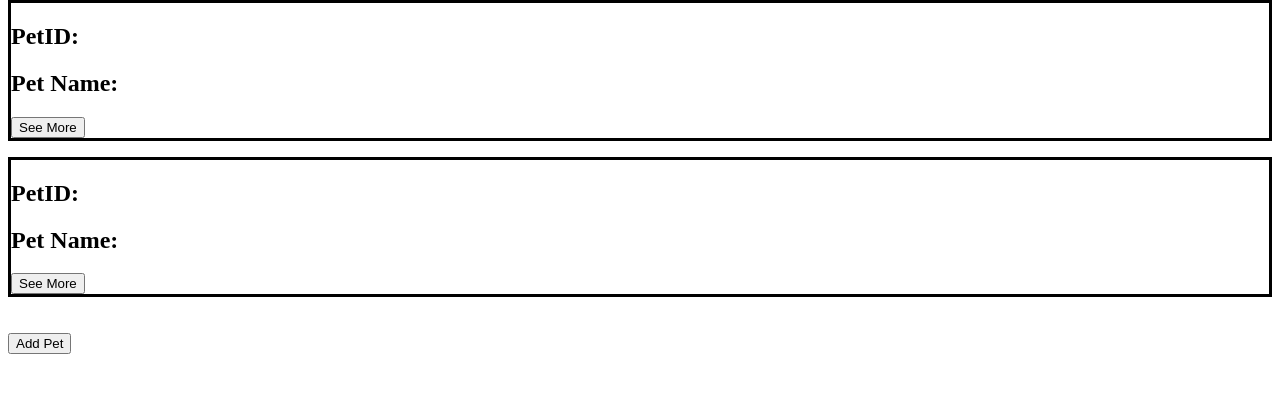
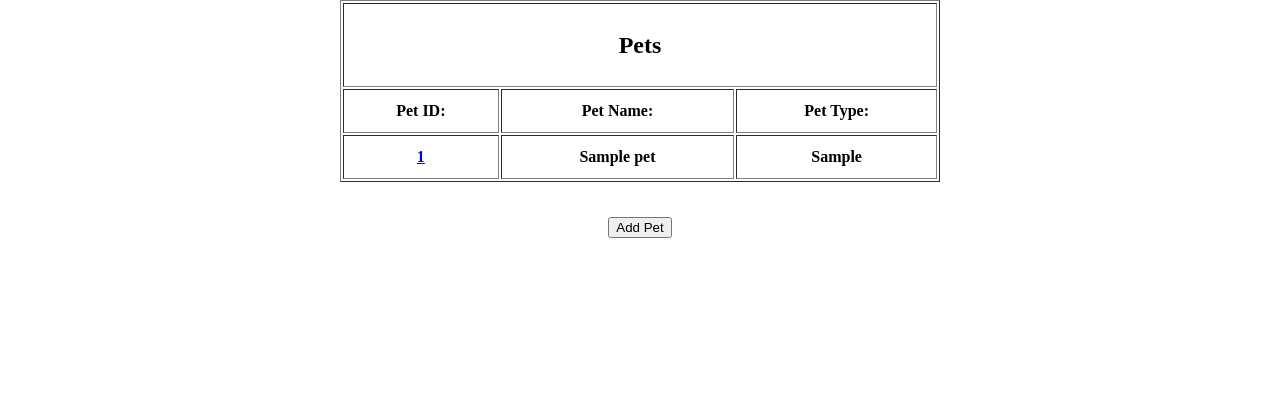
Before and after one commit to waisekoh/PetCare, a PHP site: page /Pets.php in a window 1280 px wide. Shown: the part 93-486 px from the top of the page. Run offline with PHP 8.4, Linux system fonts and the light colour scheme; the visitor is signed in with stand-in values (Sample User, id 1); tables that the repository leaves empty hold one stand-in row (values such as "Sample post"); lists and menus that the app fills with data are empty; some libraries are stand-ins or nearby versions.

Commit message:
Add files via upload

```diff
--- a/Pets.php
+++ b/Pets.php
@@ -1,4 +1,10 @@
-<? php
+<?php
+session_start();
+include('db.php');
+$ownerid = $_SESSION['id'];
+#$ownerid = '1';
+$query = "SELECT * FROM pets WHERE oid = $ownerid";
+$result = mysqli_query($con, $query);
 ?>
 <!DOCTYPE html>
 <html lang="en">
@@ -10,7 +16,7 @@
 
     <body>
             <div class="topnav">
-                <a href="login-ed_owner.php">Home</a> <!-- add js-->
+                <a href=login-ed_owner.php>Home</a> <!-- add js-->
                 <a href=Profile.php>Profile</a> <!-- add js-->
                 <a class="active" href=Pets.php>Pets</a> <!-- add js-->
                 <a href=Ownerhistory.php>History</a> <!-- add js-->
@@ -22,26 +28,52 @@
         </div>
 
         <header>Pets</header>
+        <?php
+		if(mysqli_num_rows($result)>0){
+		?>
+		<table align="center" border="1px" style="width:600px; line-height:40px;">
+			<tr>
+				<th colspan="4"><h2>Pets</h2></th>
+			</tr>
 
-        <div class="container row">
-            <h2> PetID: </h2> <!-- input php-->
-            <h2> Pet Name: </h2><!-- input php-->
-            <div class="clearfix">
-                <button type="next" class="Seemorebtn">See More</button></div> <!-- add js-->
-        </div>
+				<th> Pet ID: </th>
+				<th> Pet Name: </th>
+				<th> Pet Type: </th>
+
+			<?php
+				while($rows = mysqli_fetch_assoc($result))
+				{
+			?>
+			<tr>
+
+				<th>
+					<a href=petinfo.php> <?php echo $rows['pid']; ?></a>
+				</th>
+				<th><?php echo $rows['pet_name']; ?></th>
+				<th><?php echo $rows['pet_type']; ?></th>
+
+			</tr>
+			<?php
+				}
+				?>
+			</table>
+            <!--
+			<div class="clearfix">
+                <button type="next" class="Seemorebtn">See More</button></div>
+			-->
+		<?php
+		}
+		else{
+			echo("You do not have any Pets Registered.");
+			}
+		?>
 
         <p> </p>
 
-        <div class="container row">
-            <h2> PetID: </h2> <!-- input php-->
-            <h2> Pet Name: </h2> <!-- input php-->
-            <div class="clearfix">
-                <button type="next" class="Seemorebtn">See More</button></div> <!-- add js-->
-        </div>
-
         <h1>
-            <div class="clearfix">
-                <button type="next" class="Addpetbtn">Add Pet</button></div> <!-- add js-->
+            <div align="center" class="clearfix">
+                <a href=addpet.php><button type="next" class="Addpetbtn">Add Pet</button></a>
+			</div> <!-- add js-->
         </h1>
 
     </body>
```
Also changed, not shown: addpet.php (+25 -21 lines), addpet1.php (added, +18 -0 lines).
